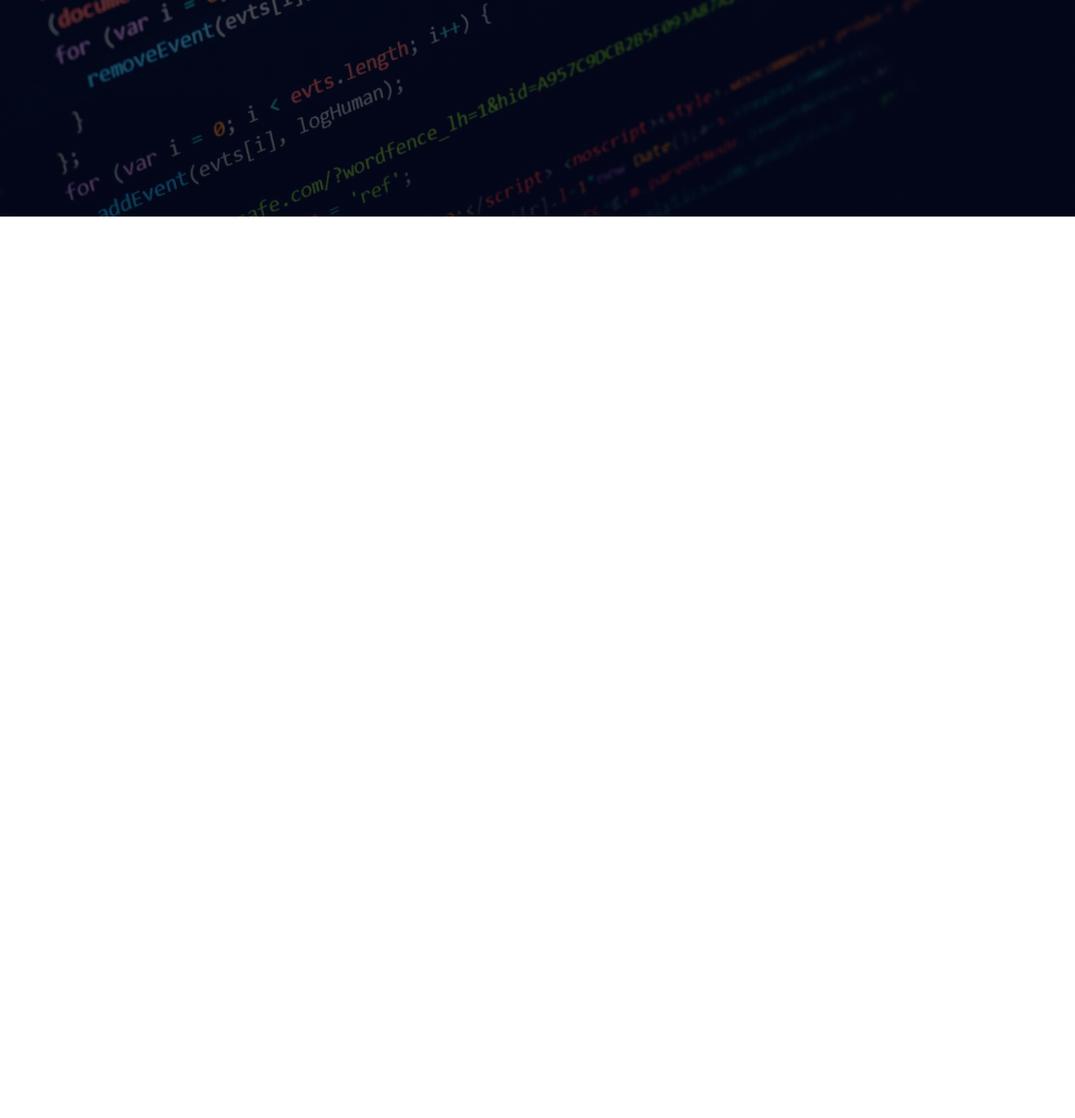
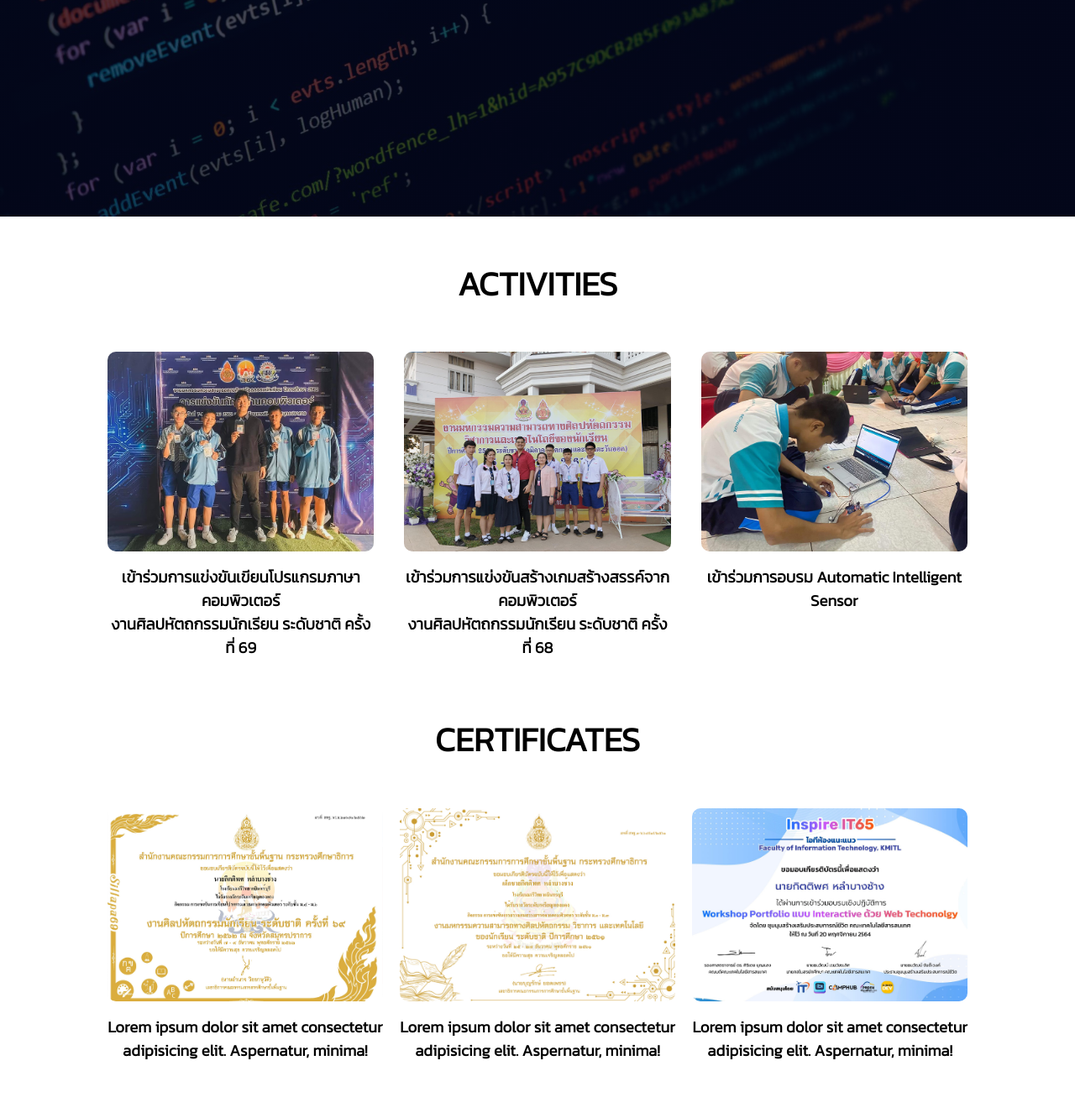
Before and after one commit to Kittonn/Portfolio, a plain HTML site: page index.html in a window 1280 px wide. Shown: the part 542-1874 px from the top of the page at 84% size. Before the commit the page ends 800 px from the top, so only its background shows below. Drawn offline with Linux system fonts and the light colour scheme; a script that the page names is missing.

Commit message:
cert and activity update

```diff
--- a/index.html
+++ b/index.html
@@ -31,7 +31,41 @@
         </div>
     </section>
 
+    <section class="activities">
+        <h1>ACTIVITIES</h1>
+        <div class="row">
+            <div class="activities-col">
+                <img src="img/a_01.jpg">
+                <h3>เข้าร่วมการแข่งขันเขียนโปรแกรมภาษาคอมพิวเตอร์ <br> งานศิลปหัตถกรรมนักเรียน ระดับชาติ ครั้งที่ 69</h3>
+            </div>
+            <div class="activities-col">
+                <img src="img/a_02.jpg">
+                <h3>เข้าร่วมการแข่งขันสร้างเกมสร้างสรรค์จากคอมพิวเตอร์ <br> งานศิลปหัตถกรรมนักเรียน ระดับชาติ ครั้งที่ 68</h3>
+            </div>
+            <div class="activities-col">
+                <img src="img/a_03.jpg">
+                <h3>เข้าร่วมการอบรม Automatic Intelligent Sensor</h3>
+            </div>
+        </div>
+    </section>
 
+    <section class="cert">
+        <h1>CERTIFICATES</h1>
+        <div class="row">
+            <div class="cert-col">
+                <img src="img/c_01.jpg">
+                <h3>Lorem ipsum dolor sit amet consectetur adipisicing elit. Aspernatur, minima!</h3>
+            </div>
+            <div class="cert-col">
+                <img src="img/c_02.jpg">
+                <h3>Lorem ipsum dolor sit amet consectetur adipisicing elit. Aspernatur, minima!</h3>
+            </div>
+            <div class="cert-col">
+                <img src="img/c_03.jpg">
+                <h3>Lorem ipsum dolor sit amet consectetur adipisicing elit. Aspernatur, minima!</h3>
+            </div>
+        </div>
+    </section>
 
     <script src="script.js"></script>
 </body>
--- a/style.css
+++ b/style.css
@@ -133,3 +133,89 @@ nav .fa{
         font-size: 22px;
     }
 }
+
+.activities {
+    width: 80%;
+    margin: auto;
+    text-align: center;
+    padding: 50px 0 0;
+}
+
+.activities h1 {
+    font-size: 40px;
+}
+
+.activities-col {
+    flex-basis: 31%;
+    border-radius: 10px;
+    margin-bottom: 5%;
+    text-align: center;
+}
+
+.activities-col img {
+    width: 100%;
+    border-radius: 10px;
+    display: block;
+    transition: 0.5s;
+}
+
+.activities-col h3 {
+    margin-top: 16px;
+    margin-bottom: 15px;
+    text-align: center;
+}
+
+.row {
+    margin-top: 5%;
+    display: flex;
+    justify-content: space-between;
+}
+
+.activities-col img:hover{
+    box-shadow: 0 0 20px 0 rgba(0, 0, 0, 0.2);
+}
+
+@media (max-width: 700px){
+    .row {
+        flex-direction: column;
+    }
+
+    .activities h1 {
+        font-size: 20px;
+    }
+}
+
+.cert {
+    width: 80%;
+    margin: auto;
+    text-align: center;
+    padding: 0;
+}
+
+.cert h1{
+    font-size: 40px;
+}
+
+.cert-col{
+    flex-basis: 32%;
+    border-radius: 10px;
+    text-align: center;
+    margin-bottom: 5%;
+}
+
+.cert-col img{
+    width: 100%;
+    display: block;
+    border-radius: 10px;
+    transition: 0.5s;
+}
+
+.cert-col h3{
+    margin-top: 16px;
+    margin-bottom: 15px;
+    text-align: center;
+}
+
+.cert-col img:hover{
+    box-shadow: 0 0 20px 0 rgba(0, 0, 0, 0.2);
+}
```
Also changed, not shown: img/a_01.jpg (added), img/a_02.jpg (added), img/a_03.jpg (added), img/c_01.jpg (added), img/c_02.jpg (added), img/c_03.jpg (added).
